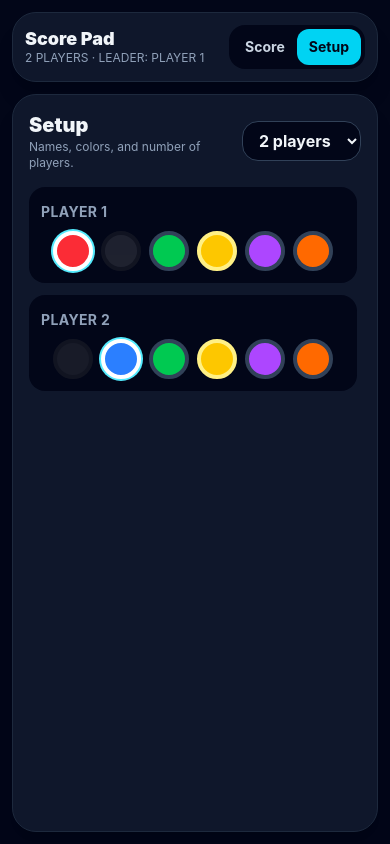
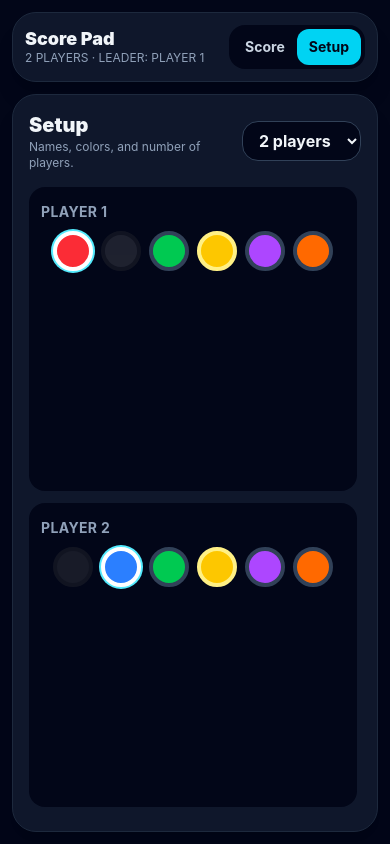
Before and after one commit to andywinn76/boardgame-scoring-app, a React (Vite) app: page / in a window 390 px wide. Both pictures are taken after a click on the button "Setup". Built offline with nearby package versions, Linux system fonts and the light colour scheme.

Commit message:
Adjust setup mobile ui

```diff
--- a/src/App.jsx
+++ b/src/App.jsx
@@ -260,7 +260,7 @@ function SetupTab({ players, onSetPlayerCount, onUpdatePlayer }) {
   const usedColors = players.map((p) => p.color);
 
   return (
-    <section className="mt-3 min-h-0 flex-1 overflow-hidden rounded-3xl border border-slate-800 bg-slate-900 p-4 shadow-xl">
+    <section className="mt-3 flex min-h-0 flex-1 flex-col overflow-hidden rounded-3xl border border-slate-800 bg-slate-900 p-4 shadow-xl">
       <div className="flex items-center justify-between gap-3">
         <div>
           <h2 className="text-xl font-black">Setup</h2>
@@ -280,7 +280,7 @@ function SetupTab({ players, onSetPlayerCount, onUpdatePlayer }) {
         </select>
       </div>
 
-      <div className="mt-4 grid gap-3 overflow-y-auto pr-1">
+      <div className="mt-4 grid min-h-0 flex-1 gap-3 overflow-y-auto pr-1 pb-2">
         {players.map((player, index) => (
           <div key={player.id} className="rounded-2xl bg-slate-950 p-3">
             <input
```
